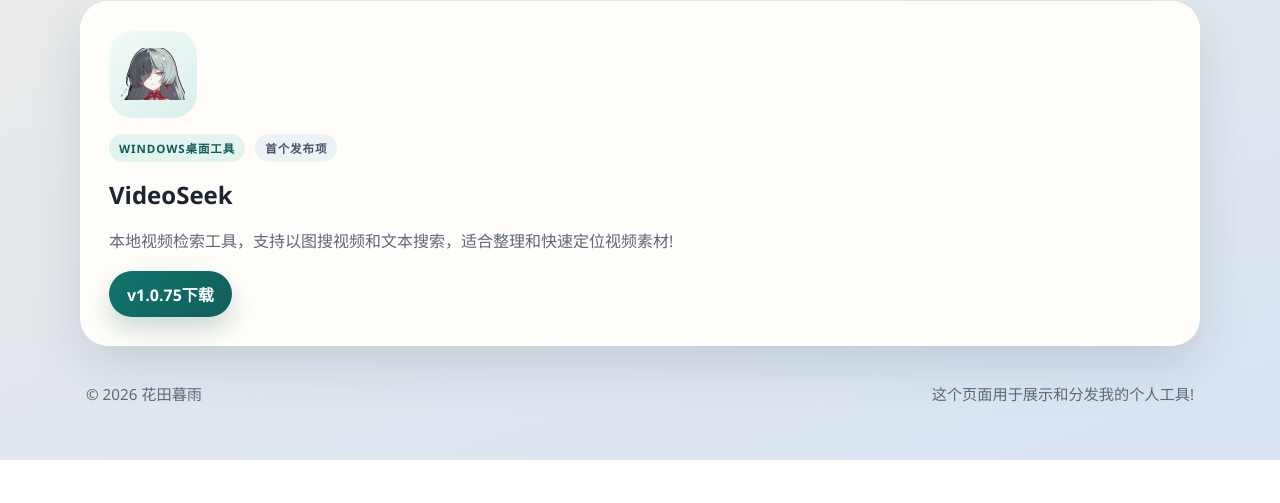
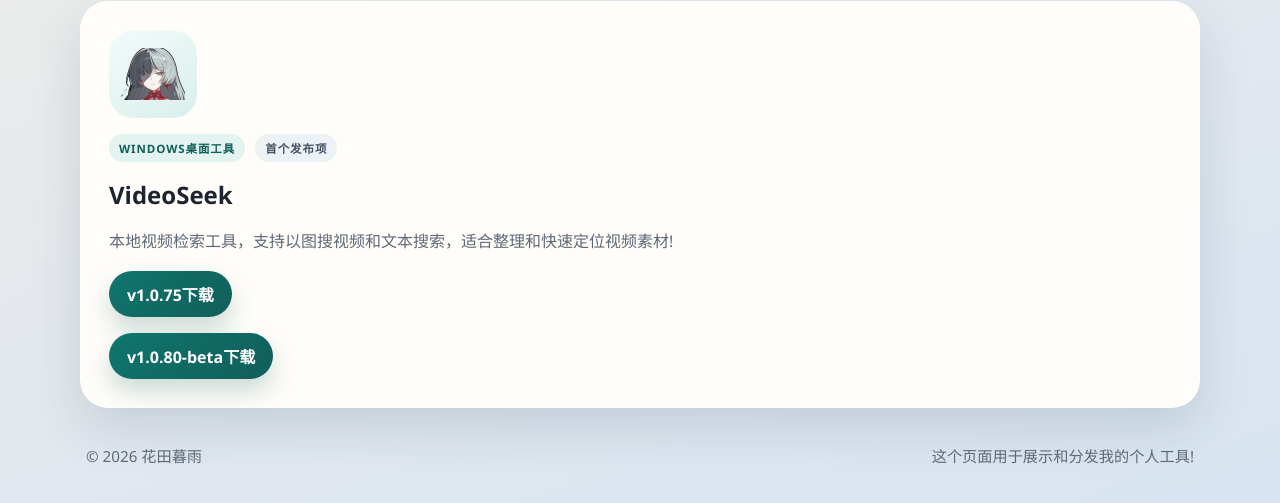
Before and after one commit to 6v17/tools-homepage, a website built with webpack: page index.html in a window 1280 px wide. Shown: the part 533-1036 px from the top of the page. Before the commit the page ends 993 px from the top, so only its background shows below. Built offline with nearby package versions, Linux system fonts and the light colour scheme.

Commit message:
1.0.80-beta

```diff
--- a/index.html
+++ b/index.html
@@ -70,6 +70,9 @@
           <div class="tool-actions">
             <a class="primary-btn" href="https://1858268090.share.123pan.cn/123pan/VFA7vd-fLhnA?pwd=0fAY#" target="_blank" rel="noopener noreferrer" aria-label="在新标签页下载 VideoSeek v1.0.75">v1.0.75下载</a>
           </div>
+          <div class="tool-actions">
+            <a class="primary-btn" href="https://1858268090.share.123pan.cn/123pan/VFA7vd-LHyXA?pwd=3IDc#" target="_blank" rel="noopener noreferrer" aria-label="在新标签页下载 VideoSeek v1.0.80">v1.0.80-beta下载</a>
+          </div>
         </article>
         <!-- 新工具直接复制 tool-card 区块即可 -->
       </div>
```
